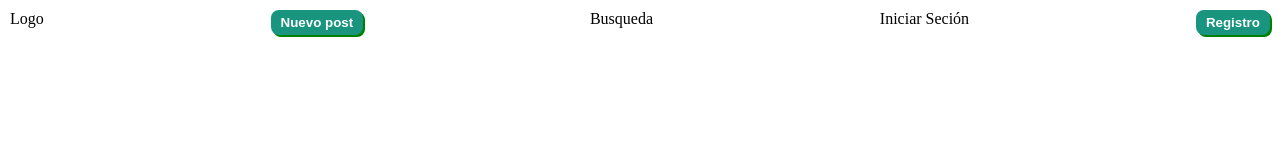
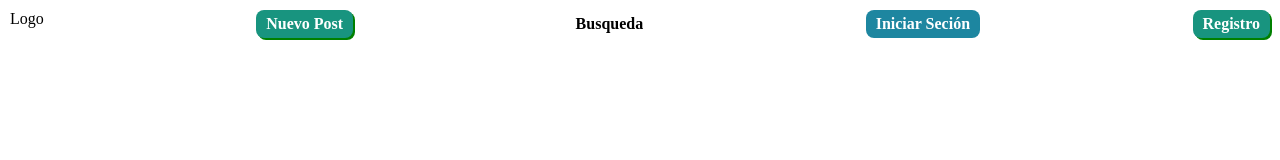
Before and after one commit to PruebasMintic/ExplicacionHtml5-Css, a plain HTML site: page index.html in a window 1280 px wide. Drawn offline with Linux system fonts and the light colour scheme.

Commit message:
Boton login stilo

```diff
--- a/index.html
+++ b/index.html
@@ -12,12 +12,10 @@
     <header>
         <ul class="navbar">
             <li>Logo</li>
-            <li>
-                <button class="mainbutton">Nuevo post</button>
-            </li>
-            <li>Busqueda</li>
-            <li>Iniciar Seción</li>
-            <li><button class="mainbutton">Registro</button></li>
+            <li class="boton mainbutton">Nuevo Post</li>
+            <li class="boton">Busqueda</li>
+            <li class="boton secondaryboton">Iniciar Seción</li>
+            <li class="boton mainbutton">Registro</li>
         </ul>
     </header>
     <main>
--- a/style/stilo.css
+++ b/style/stilo.css
@@ -12,17 +12,27 @@ ul{
     justify-content: space-between;
     padding: 10px;
 }
-.mainbutton{
-    background-color: rgb(24, 148, 127);
-    color: white;
+.boton{
     border: 0px;
     padding: 5px 10px;
     border-radius: 8px;
     font-weight: bolder;
+}
+.boton:hover{
+    cursor: pointer;
+}
+.mainbutton{
+    background-color: rgb(24, 148, 127);
+    color: white;
     box-shadow: 2px 2px green ;
 }
 .mainbutton:hover{
-    cursor: pointer;
     box-shadow: 4px 4px green ;
-
 }
+.secondaryboton{
+    background-color: rgb(29, 134, 160);
+    color: white;
+}
+.secondaryboton:hover{
+    transform: scale(1.1);
+}
```
